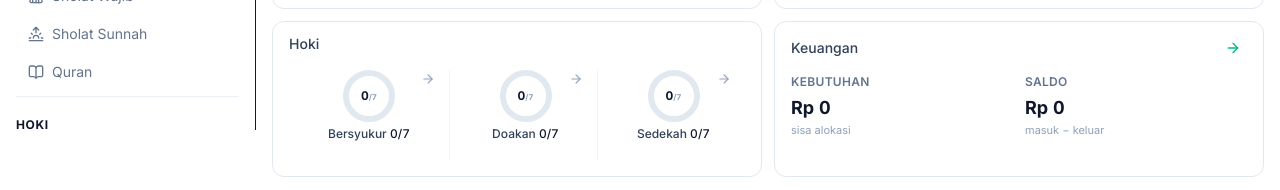
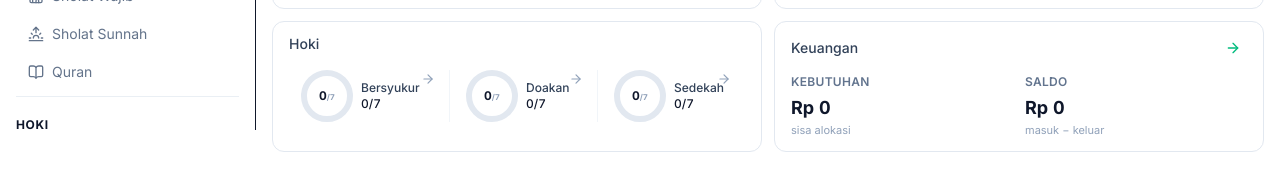
Before and after one commit to adakahroti-hue/daytrack, a Next.js app: page /overview in a window 1280 px wide. Shown: the part 670-860 px from the top of the page. After the commit the page ends 838 px from the top, so only its background shows below. Built offline with nearby package versions, Linux system fonts and the light colour scheme; no server answers; the database is empty.

Commit message:
overview: hoki angka+alasan di kanan donut

```diff
--- a/src/components/overview/RoutineTodaySection.tsx
+++ b/src/components/overview/RoutineTodaySection.tsx
@@ -766,43 +766,43 @@ export function RoutineTodaySection({ startStr, endStr, metricEndStr, period }:
         <RoutineCard tint="bg-white border-slate-200" icon={Sparkles} iconColor="text-purple-500" title="Hoki" hideIcon>
           <div className="mt-3 px-2 sm:px-3 py-1 grid grid-cols-3 gap-2 sm:gap-3">
             {/* Bersyukur */}
-            <div className="relative flex flex-col items-center gap-1 text-center">
+            <div className="relative flex items-center gap-2 text-left">
               <XyDonut value={checklist[0].days} target={daysElapsed} color="#8b5cf6" size={52} />
+              <div className="min-w-0">
+                <p className="text-xs font-medium text-slate-700">Bersyukur <span className="text-slate-900 tabular-nums">{checklist[0].days}/{daysElapsed}</span></p>
+                {syukurReason && (
+                  <p className="text-[11px] text-rose-500 leading-tight">Alasan: <span className="text-slate-900">{REASON_LABELS[syukurReason.reason] ?? syukurReason.reason}</span> <span className="text-slate-400">({syukurReason.count}×)</span></p>
+                )}
+              </div>
               <Link href="/syukur" aria-label="Buka tab Syukur" className="absolute top-0 right-0 p-0.5 rounded-md text-slate-400 hover:text-slate-600 hover:bg-slate-100 transition-colors">
                 <ArrowRight className="h-3.5 w-3.5" />
               </Link>
-              <p className="text-xs font-medium text-slate-700">Bersyukur <span className="text-slate-900 tabular-nums">{checklist[0].days}/{daysElapsed}</span></p>
-              {syukurReason ? (
-                <p className="text-[11px] text-rose-500 leading-tight">Alasan: <span className="text-slate-900">{REASON_LABELS[syukurReason.reason] ?? syukurReason.reason}</span> <span className="text-slate-400">({syukurReason.count}×)</span></p>
-              ) : (
-                <p className="text-[11px] text-slate-400 leading-tight">&nbsp;</p>
-              )}
             </div>
             {/* Doakan */}
-            <div className="relative flex flex-col items-center gap-1 text-center border-l border-slate-100 pl-3 sm:pl-4">
+            <div className="relative flex items-center gap-2 text-left border-l border-slate-100 pl-3 sm:pl-4">
               <XyDonut value={checklist[1].days} target={daysElapsed} color="#8b5cf6" size={52} />
+              <div className="min-w-0">
+                <p className="text-xs font-medium text-slate-700">Doakan <span className="text-slate-900 tabular-nums">{checklist[1].days}/{daysElapsed}</span></p>
+                {doaReason && (
+                  <p className="text-[11px] text-rose-500 leading-tight">Alasan: <span className="text-slate-900">{doaReason.reason}</span> <span className="text-slate-400">({doaReason.count}×)</span></p>
+                )}
+              </div>
               <Link href="/doa" aria-label="Buka tab Doa" className="absolute top-0 right-0 p-0.5 rounded-md text-slate-400 hover:text-slate-600 hover:bg-slate-100 transition-colors">
                 <ArrowRight className="h-3.5 w-3.5" />
               </Link>
-              <p className="text-xs font-medium text-slate-700">Doakan <span className="text-slate-900 tabular-nums">{checklist[1].days}/{daysElapsed}</span></p>
-              {doaReason ? (
-                <p className="text-[11px] text-rose-500 leading-tight">Alasan: <span className="text-slate-900">{doaReason.reason}</span> <span className="text-slate-400">({doaReason.count}×)</span></p>
-              ) : (
-                <p className="text-[11px] text-slate-400 leading-tight">&nbsp;</p>
-              )}
             </div>
             {/* Sedekah */}
-            <div className="relative flex flex-col items-center gap-1 text-center border-l border-slate-100 pl-3 sm:pl-4">
+            <div className="relative flex items-center gap-2 text-left border-l border-slate-100 pl-3 sm:pl-4">
               <XyDonut value={sedekahCount} target={daysElapsed} color="#8b5cf6" size={52} />
+              <div className="min-w-0">
+                <p className="text-xs font-medium text-slate-700">Sedekah <span className="text-slate-900 tabular-nums">{sedekahCount}/{daysElapsed}</span></p>
+                {sedekahReason && (
+                  <p className="text-[11px] text-rose-500 leading-tight">Alasan: <span className="text-slate-900">{REASON_LABELS[sedekahReason.reason] ?? sedekahReason.reason}</span> <span className="text-slate-400">({sedekahReason.count}×)</span></p>
+                )}
+              </div>
               <Link href="/sedekah" aria-label="Buka tab Sedekah" className="absolute top-0 right-0 p-0.5 rounded-md text-slate-400 hover:text-slate-600 hover:bg-slate-100 transition-colors">
                 <ArrowRight className="h-3.5 w-3.5" />
               </Link>
-              <p className="text-xs font-medium text-slate-700">Sedekah <span className="text-slate-900 tabular-nums">{sedekahCount}/{daysElapsed}</span></p>
-              {sedekahReason ? (
-                <p className="text-[11px] text-rose-500 leading-tight">Alasan: <span className="text-slate-900">{REASON_LABELS[sedekahReason.reason] ?? sedekahReason.reason}</span> <span className="text-slate-400">({sedekahReason.count}×)</span></p>
-              ) : (
-                <p className="text-[11px] text-slate-400 leading-tight">&nbsp;</p>
-              )}
             </div>
           </div>
         </RoutineCard>
```
